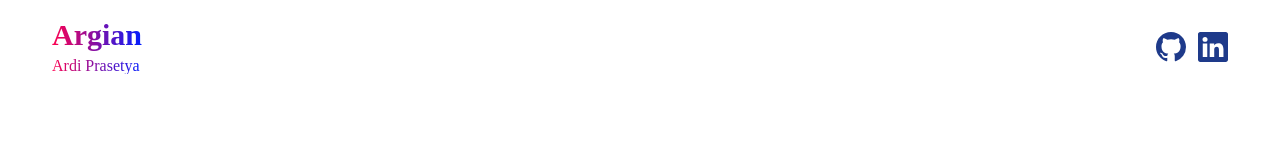
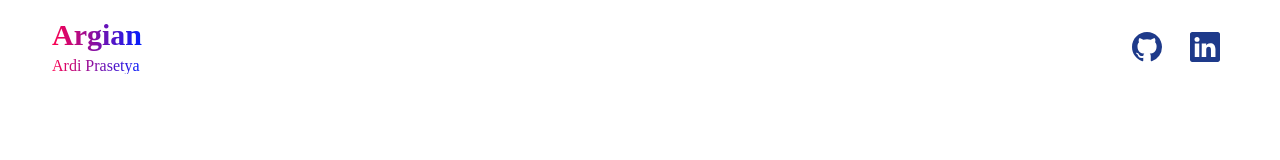
Before and after one commit to argianardi/myportfolio, a React (Create React App) app: page / in a window 1280 px wide. Shown: the top 160 px of the page. Built offline with nearby package versions, Linux system fonts and the light colour scheme.

Commit message:
add hover for linkedin and github icon

```diff
--- a/src/components/Header.js
+++ b/src/components/Header.js
@@ -4,7 +4,7 @@ import { BsGithub, BsLinkedin } from "react-icons/bs";
 const Header = () => {
   return (
     <div className="container mx-auto max-w-[1200px] px-3 relative lg:absolute left-0 right-0">
-      <div className="flex justify-between py-5 items-center">
+      <div className="flex items-center justify-between py-5">
         <div
           className="text-gradient font-secondary"
           data-aos="fade-right"
@@ -14,7 +14,7 @@ const Header = () => {
         >
           <a href="/">
             <h1 className=" text-[30px] leading-none font-extrabold">Argian</h1>
-            <h4 className="font-normal mt-2 leading-none ">Ardi Prasetya</h4>
+            <h4 className="mt-2 font-normal leading-none ">Ardi Prasetya</h4>
           </a>
         </div>
         <div
@@ -24,10 +24,16 @@ const Header = () => {
           data-aos-duration="500"
           data-aos-delay="0"
         >
-          <a href="https://github.com/argianardi">
+          <a
+            href="https://github.com/argianardi"
+            className="p-2 hover:bg-slate-200 "
+          >
             <BsGithub size={30} className="text-blue-900" />
           </a>
-          <a href="https://www.linkedin.com/in/argianardiprasetya/">
+          <a
+            href="https://www.linkedin.com/in/argianardiprasetya/"
+            className="p-2 hover:bg-slate-200 "
+          >
             <BsLinkedin size={30} className="text-blue-900" />
           </a>
         </div>
```
